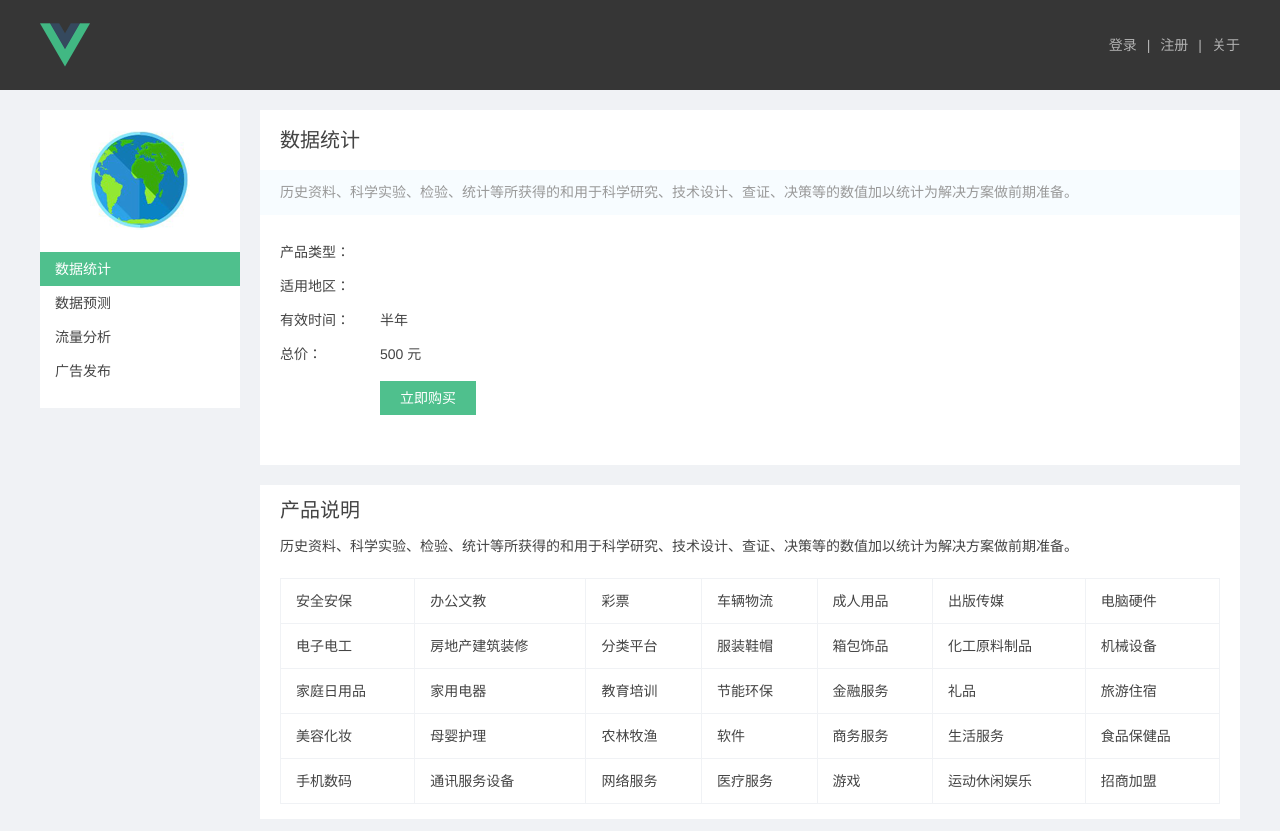
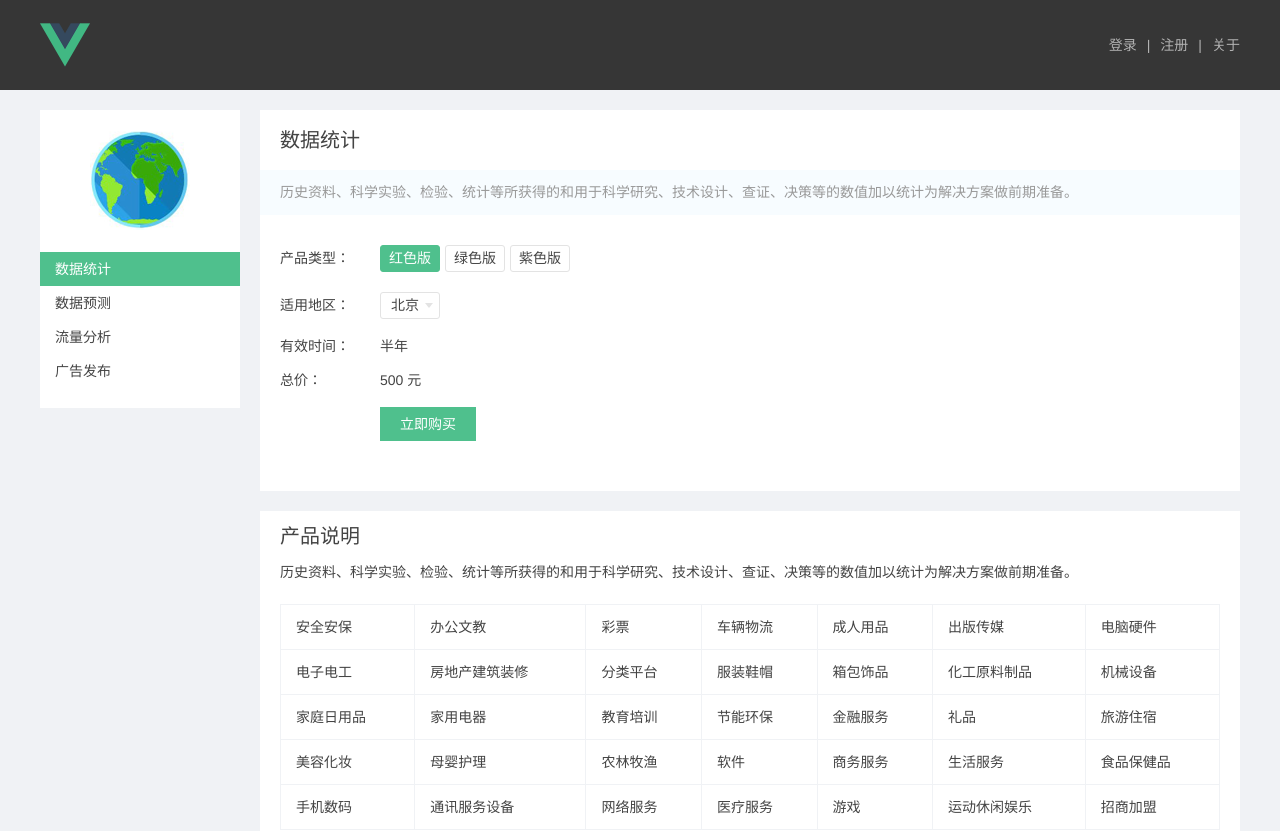
Before and after one commit to Marsor707/VShop, a Vue app: page /detail/count in a window 1280 px wide. Shown: the top 831 px of the page. Built offline with nearby package versions, Linux system fonts and the light colour scheme.

Commit message:
单选组件

```diff
--- /dev/null
+++ b/src/components/chooser.vue
@@ -0,0 +1,62 @@
+<template>
+  <div class="chooser-component">
+    <ul class="chooser-list">
+      <li v-for="(item,index) in selections"
+          @click="chosenSelection(index)"
+          :title="item.label"
+          :class="{active:index===nowIndex}">
+        {{item.label}}
+      </li>
+    </ul>
+  </div>
+</template>
+
+<script>
+  export default {
+    props: {
+      selections: {
+        type: Array,
+        default: [{
+          label: "test",
+          value: 0
+        }]
+      }
+    },
+    data() {
+      return {
+        nowIndex: 0
+      }
+    },
+    methods: {
+      chosenSelection(index) {
+        this.nowIndex = index
+        this.$emit('on-change', this.selections[index])
+      }
+    }
+  }
+</script>
+
+<style scoped>
+  .chooser-component {
+    position: relative;
+    display: inline-block;
+  }
+
+  .chooser-list li {
+    display: inline-block;
+    border: 1px solid #e3e3e3;
+    height: 25px;
+    line-height: 25px;
+    padding: 0 8px;
+    margin-right: 5px;
+    border-radius: 3px;
+    text-align: center;
+    cursor: pointer;
+  }
+
+  .chooser-list li.active {
+    border-color: #4fc08d;
+    background: #4fc08d;
+    color: #fff;
+  }
+</style>
--- a/src/components/selection.vue
+++ b/src/components/selection.vue
@@ -39,7 +39,7 @@
       chooseSelection(index) {
         this.nowIndex = index
         this.isDrop = false
-        this.$emit('on-change', this.nowIndex)
+        this.$emit('on-change', this.selections[index])
       }
     }
   }
--- a/src/pages/detail/analysis.vue
+++ b/src/pages/detail/analysis.vue
@@ -20,7 +20,7 @@
           产品类型：
         </div>
         <div class="sales-board-line-right">
-          <v-selection :selections="productTypes"></v-selection>
+          <v-selection :selections="buyTypes"></v-selection>
         </div>
       </div>
       <div class="sales-board-line">
@@ -85,7 +85,7 @@
     },
     data() {
       return {
-        productTypes: [
+        buyTypes: [
           {
             label: '入门版',
             value: 0
@@ -98,7 +98,7 @@
             label: '高级版',
             value: 2
           }
-        ]
+        ],
       }
     }
   }
--- a/src/pages/detail/count.vue
+++ b/src/pages/detail/count.vue
@@ -10,7 +10,7 @@
           产品类型：
         </div>
         <div class="sales-board-line-right">
-          <!-- <v-chooser :selections="buyTypes"></v-chooser> -->
+          <v-chooser :selections="buyTypes"></v-chooser>
         </div>
       </div>
       <div class="sales-board-line">
@@ -18,7 +18,7 @@
           适用地区：
         </div>
         <div class="sales-board-line-right">
-          <!-- <v-selection :selections="districts"></v-selection> -->
+          <v-selection :selections="districts"></v-selection>
         </div>
       </div>
       <div class="sales-board-line">
@@ -243,9 +243,57 @@
 </template>
 
 <script>
+  import VChooser from '../../components/chooser.vue'
+  import VSelection from '../../components/selection.vue'
+
   export default {
+    components: {
+      VChooser,
+      VSelection
+    },
     data() {
-      return {}
+      return {
+        buyTypes: [
+          {
+            label: '红色版',
+            value: 0
+          },
+          {
+            label: '绿色版',
+            value: 1
+          },
+          {
+            label: '紫色版',
+            value: 2
+          }
+        ],
+        districts: [
+          {
+            label: '北京',
+            value: 0
+          },
+          {
+            label: '上海',
+            value: 1
+          },
+          {
+            label: '广州',
+            value: 2
+          },
+          {
+            label: '天津',
+            value: 3
+          },
+          {
+            label: '武汉',
+            value: 4
+          },
+          {
+            label: '重庆',
+            value: 5
+          },
+        ]
+      }
     }
   }
 </script>
--- a/src/pages/detail/publish.vue
+++ b/src/pages/detail/publish.vue
@@ -13,7 +13,7 @@
           购买数量：
         </div>
         <div class="sales-board-line-right">
-           <!--<v-counter :max="100" :min="20"></v-counter>-->
+          <!--<v-counter :max="100" :min="20"></v-counter>-->
         </div>
       </div>
       <div class="sales-board-line">
@@ -21,7 +21,7 @@
           行业：
         </div>
         <div class="sales-board-line-right">
-          <!-- <v-selection :selections="tradeList"></v-selection> -->
+          <v-selection :selections="tradeList"></v-selection>
         </div>
       </div>
       <div class="sales-board-line">
@@ -255,9 +255,37 @@
 </template>
 
 <script>
+  import VSelection from '../../components/selection.vue'
+
   export default {
+    components: {
+      VSelection
+    },
     data() {
-      return {}
+      return {
+        tradeList: [
+          {
+            label: '出版业',
+            value: 0
+          },
+          {
+            label: '媒体',
+            value: 1
+          },
+          {
+            label: '金融',
+            value: 2
+          },
+          {
+            label: '互联网',
+            value: 3
+          },
+          {
+            label: '游戏',
+            value: 4
+          }
+        ],
+      }
     }
   }
 </script>
```
